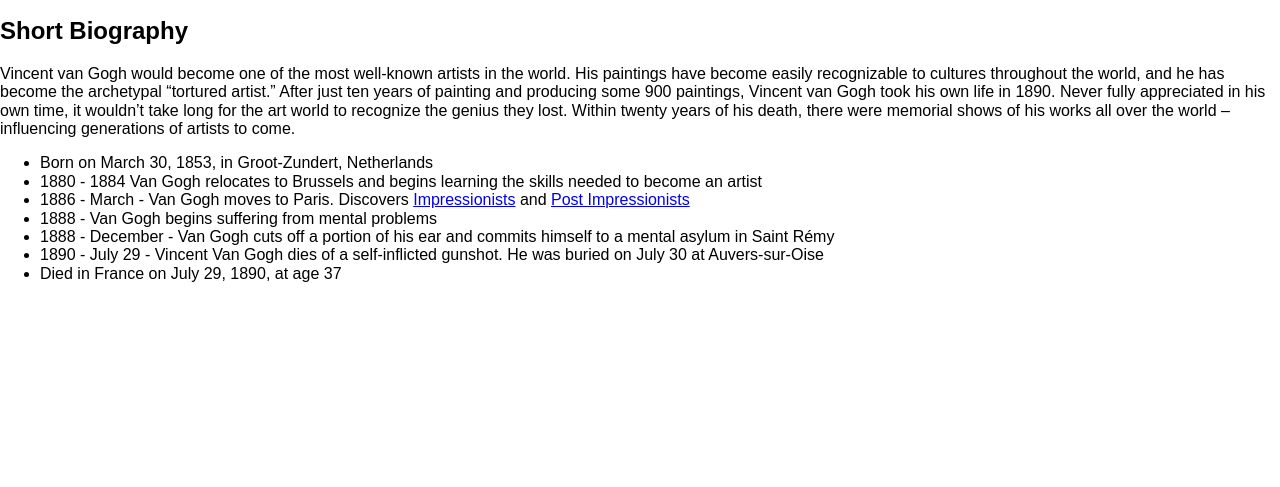
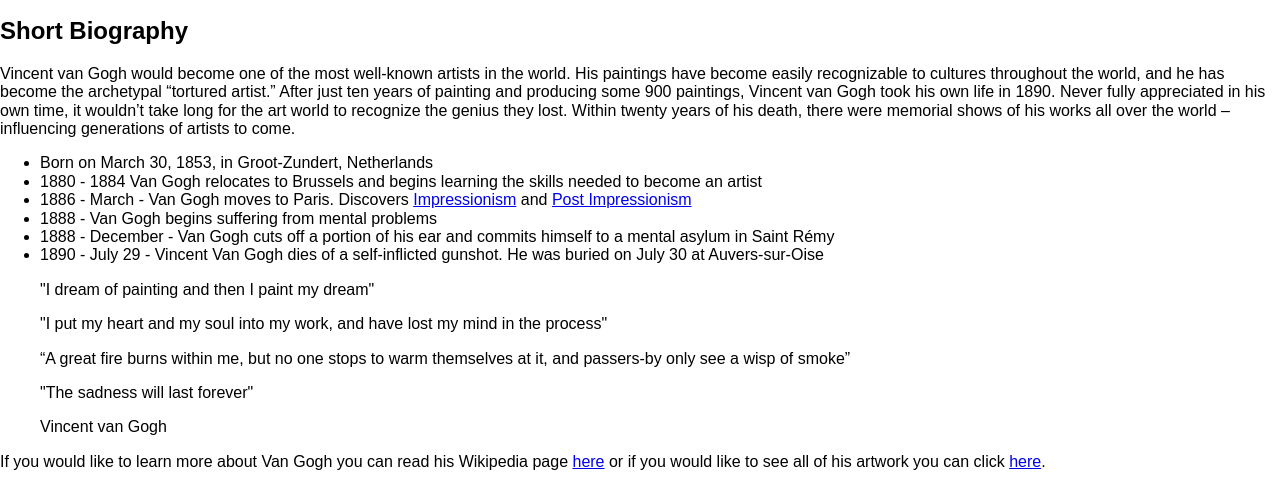
Before and after one commit to ryanjmack/fcc-tribute-page, a plain HTML site: page index.html in a window 1280 px wide. Shown: the part 1826-2313 px from the top of the page. Before the commit the page ends 2125 px from the top, so only its background shows below. Drawn offline with Linux system fonts and the light colour scheme.

Commit message:
Added <footer>

```diff
--- a/index.html
+++ b/index.html
@@ -54,14 +54,24 @@
             <ul>
                 <li>Born on March 30, 1853, in Groot-Zundert, Netherlands</li>
                 <li> 1880 - 1884 Van Gogh relocates to Brussels and begins learning the skills needed to become an artist</li>
-                <li> 1886 - March - Van Gogh moves to Paris. Discovers <a href="https://en.wikipedia.org/wiki/Impressionism">Impressionists</a> and <a href="https://en.wikipedia.org/wiki/Post-Impressionism">Post Impressionists</a></li>
+                <li> 1886 - March - Van Gogh moves to Paris. Discovers <a href="https://en.wikipedia.org/wiki/Impressionism">Impressionism</a> and <a href="https://en.wikipedia.org/wiki/Post-Impressionism">Post Impressionism</a></li>
                 <li> 1888 - Van Gogh begins suffering from mental problems</li>
                 <li> 1888 - December - Van Gogh cuts off a portion of his ear and commits himself to a mental asylum in Saint Rémy</li>
                 <li> 1890 - July 29 - Vincent Van Gogh dies of a self-inflicted gunshot. He was buried on July 30 at Auvers-sur-Oise</li>
-                <li>Died in France on July 29, 1890, at age 37</li>
             </ul>
         </article>
 
+        <footer>
+            <blockquote>
+                <p>"I dream of painting and then I paint my dream"</p>
+                <p>"I put my heart and my soul into my work, and have lost my mind in the process"</p>
+                <p>“A great fire burns within me, but no one stops to warm themselves at it, and passers-by only see a wisp of smoke”</p>
+                <p>"The sadness will last forever"</p>
+                <p>Vincent van Gogh</p>
+            </blockquote>
+
+            <p> If you would like to learn more about Van Gogh you can read his Wikipedia page <a href="https://en.wikipedia.org/wiki/Vincent_van_Gogh">here</a> or if you would like to see all of his artwork you can click <a href="https://en.wikipedia.org/wiki/List_of_works_by_Vincent_van_Gogh">here</a>.</p>
+        </footer>
 
     </main>
 
```
